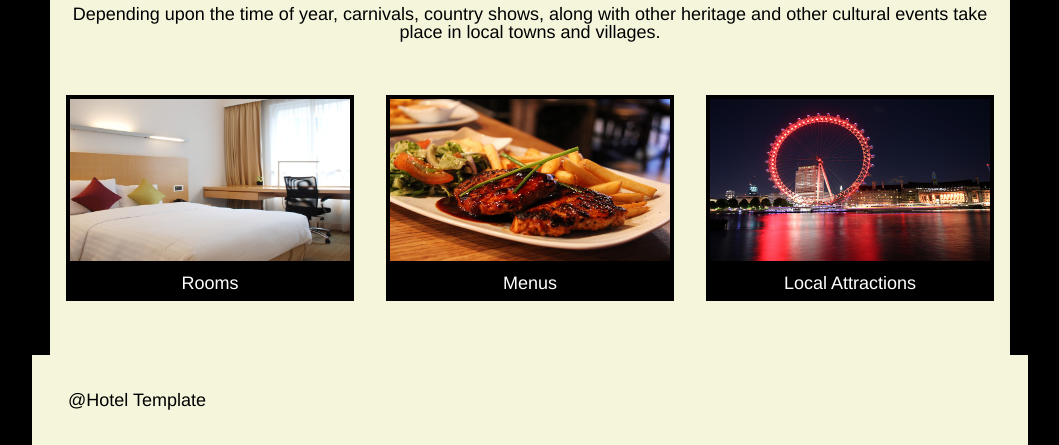
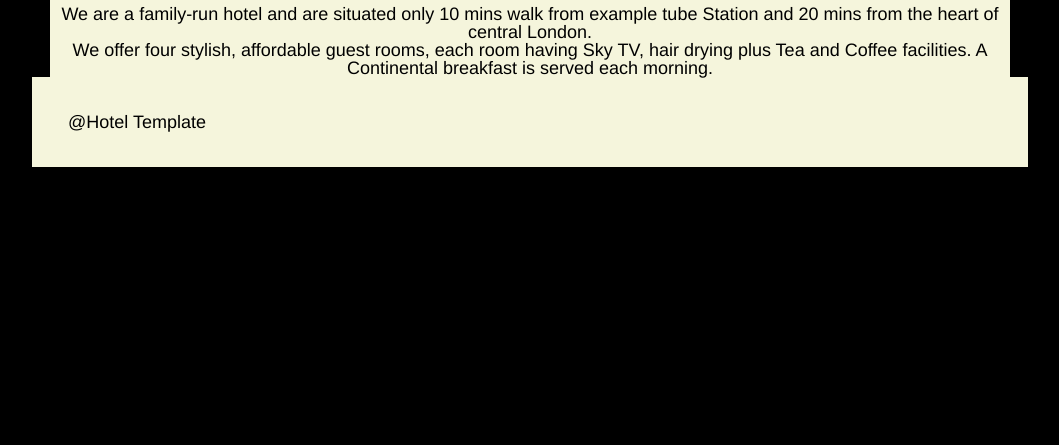
Before and after one commit to shalini9/Hotel1, a plain HTML site: page index.html in a window 1280 px wide. Shown: the part 625-1070 px from the top of the page, without its empty margins (110-1169 px from the left). After the commit the page ends 800 px from the top, so only its background shows below. Drawn offline with Linux system fonts and the light colour scheme.

Commit message:
beige and images

```diff
--- a/index.html
+++ b/index.html
@@ -2,7 +2,7 @@
 <html>
   <head>
     <meta charset="utf-8">
-    <title>Hotelfun</title>
+    <title>Hotel2</title>
     <link rel="stylesheet" href="./resources/css/reset.css">
     <link rel="stylesheet" href="./resources/css/style.css">
   </head>
@@ -36,34 +36,12 @@
         <div class="container welcome">
             <div class="welcome-text">
           <h1>Welcome to Example Hotel</h1>
-          <h2>Depending upon the time of year, carnivals, country shows, along with other heritage and other cultural events take place in local towns and villages.</h2>
+          <h2>We are a family-run hotel and are situated only 10 mins walk from example tube Station and 20 mins from the heart of central London.</h2>
+          <h2>We offer four stylish, affordable guest rooms, each room having Sky TV, hair drying plus Tea and Coffee facilities. A Continental breakfast is served each morning.</h2>
         </div> <!--welcome-text div closes-->
         </div> <!--container welcome div closes-->
 
-<div class="container gallery">
-
-        <div class="box">
-            <img src="./resources/images/hotelRoom.jpeg">
-            <div class="box-desc">
-              <h2>Rooms</h2>
-            </div> <!--box-desc div closes-->
-        </div> <!--box div closes-->
-
-        <div class="box">
-          <img src="./resources/images/food.jpeg">
-          <div class="box-desc">
-            <h2>Menus</h2>
-          </div> <!--box-desc div closes-->
-        </div> <!--box div closes-->
-
-        <div class="box">
-          <img src="./resources/images/londonEye.jpeg">
-          <div class="box-desc">
-            <h2>Local Attractions</h2>
-          </div> <!--box-desc div closes-->
-        </div> <!--box div closes-->
-
-      </div> <!--container gallery div closes-->
+      </section>
 
       <footer>
         <div class="container footer">
@@ -71,7 +49,7 @@
         </div>
       </footer>
 
-      </section>
+
 
   </body>
 </html>
```
